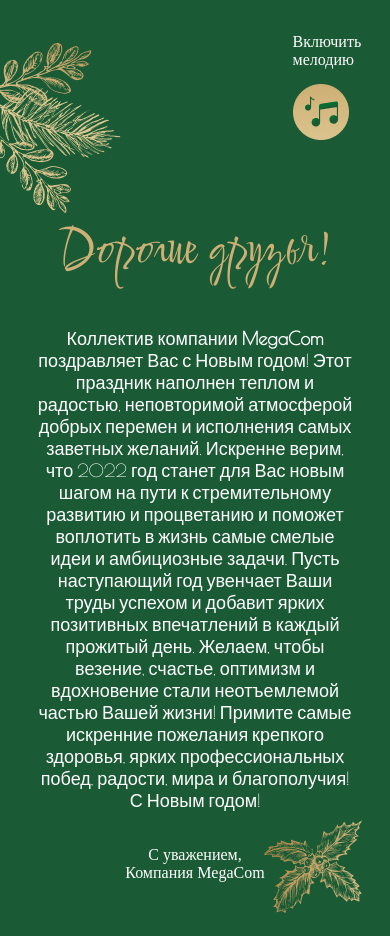
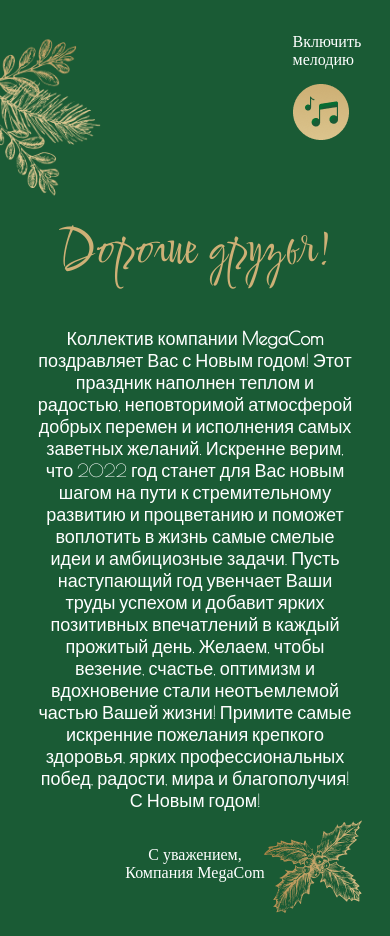
Before and after one commit to Azat010889/New_year, a plain HTML site: page index.html in a window 390 px wide. Shown: the top 936 px of the page. Drawn offline with nearby package versions, Linux system fonts and the light colour scheme.

Commit message:
feat: corect img

```diff
--- a/style.css
+++ b/style.css
@@ -103,8 +103,8 @@ h1{
         margin-top: 96px;
     }
     .first{
-        height: 241px;
-        width: 144px;
+        height: 221px;
+        width: 120px;
     }
     .second{
         display: none;
```
